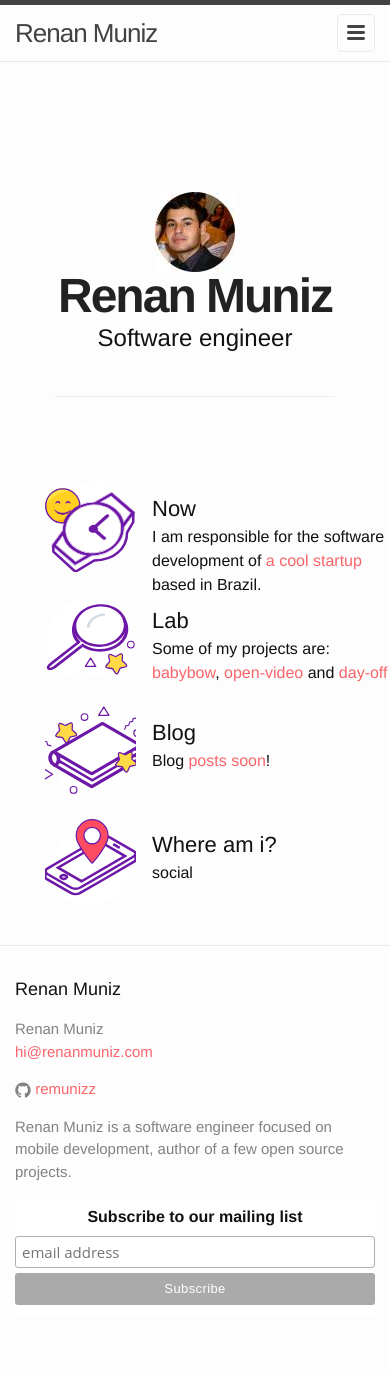
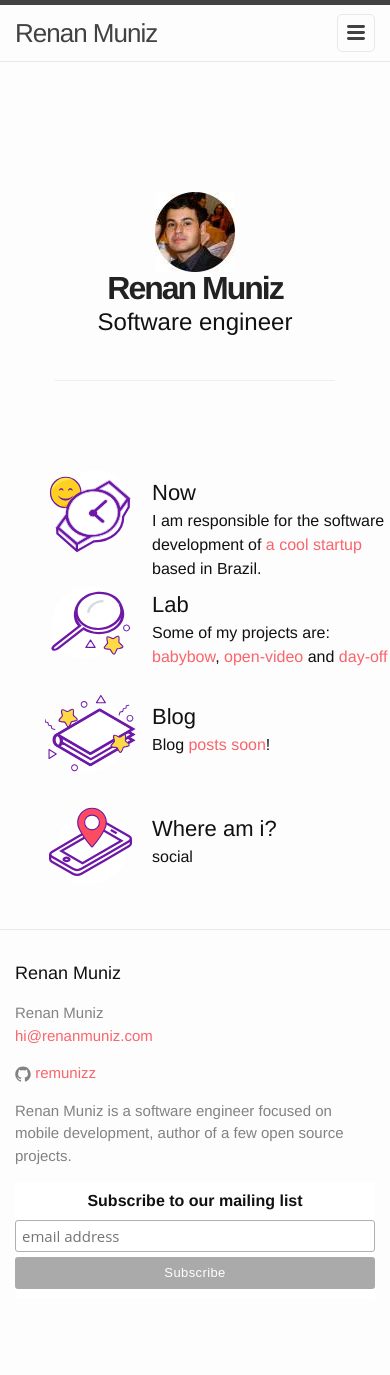
Before and after one commit to remunizz/remunizz.github.io, a Jekyll site: the page built from index.html, in a window 390 px wide. Built offline with Jekyll 4.4.1, drawn with Linux system fonts in a browser that asks for light colours.

Commit message:
update image's menu item

```diff
--- a/_sass/_layout.scss
+++ b/_sass/_layout.scss
@@ -263,11 +263,16 @@
 /* End Mail Chimp */
 
 .profile {
+
 	h1 {
-	    font-weight: 600;
+	  font-weight: 600;
 		letter-spacing: -2px;
 		font-size: 3em;
 		color: #222;
+
+    @media only screen and (max-width: 640px){
+        font-size: 2em;
+    }
 	}
 
 	#header {
--- a/index.html
+++ b/index.html
@@ -36,7 +36,9 @@
 						<div class="_title-block">
 							<h3>{{ item[1].title }}</h3>
 						</div>
+						<div class="item-description">
 						{{ item[1].description }}
+					</div>
 					</div>
 				</li>
 			{% endfor %}
```
Also changed, not shown: assets/blog-badge.svg, assets/lab-badge.svg, assets/now-badge.svg, assets/where-am-i-badge.svg.
